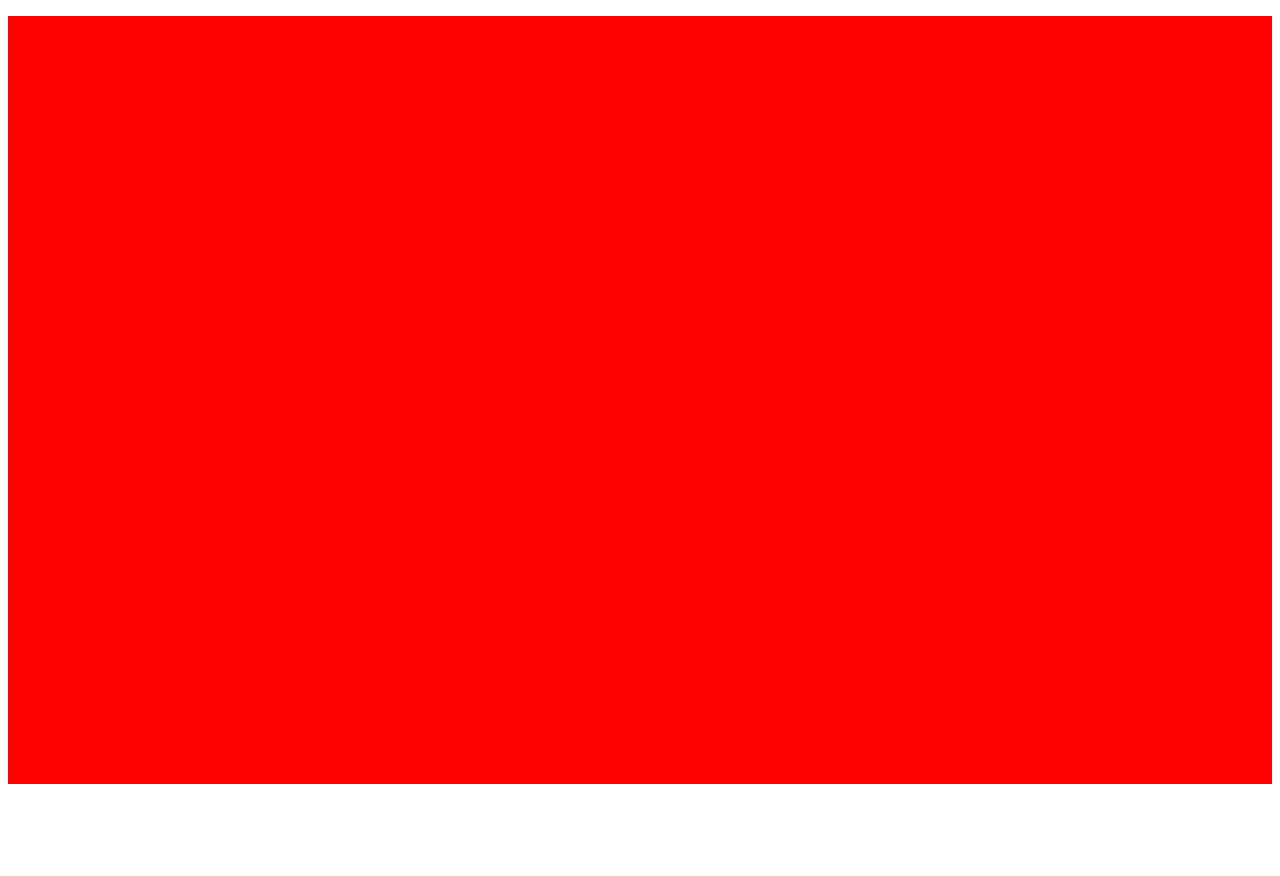
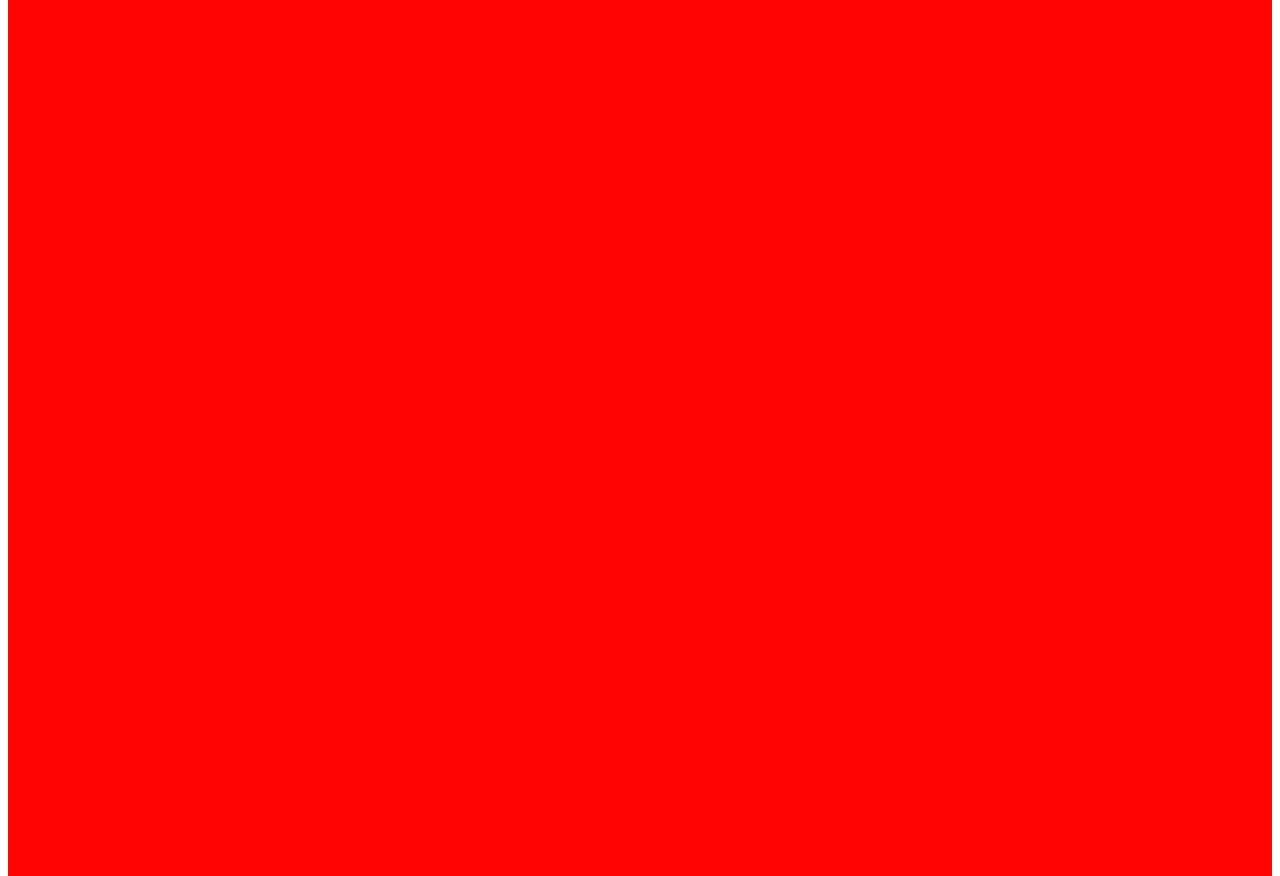
Before and after one commit to wynfirdolf/wynfirdolf.github.io, a plain HTML site: page index.html in a window 1280 px wide. Before the commit the page ends 800 px from the top, so only its background shows below. Drawn offline with Linux system fonts and the light colour scheme.

Commit message:
Update index.html

```diff
--- a/index.html
+++ b/index.html
@@ -1,3 +1,3 @@
 <div style="width: 100%; height: 100%; background: white; justify-content: center; align-items: center; display: inline-flex">
-<div style="width: 1366px; height: 768px; background: #FF0202"></div>
+    <div style="width: 1920px; height: 951px; background: #FF0202"></div>
 </div>
```
